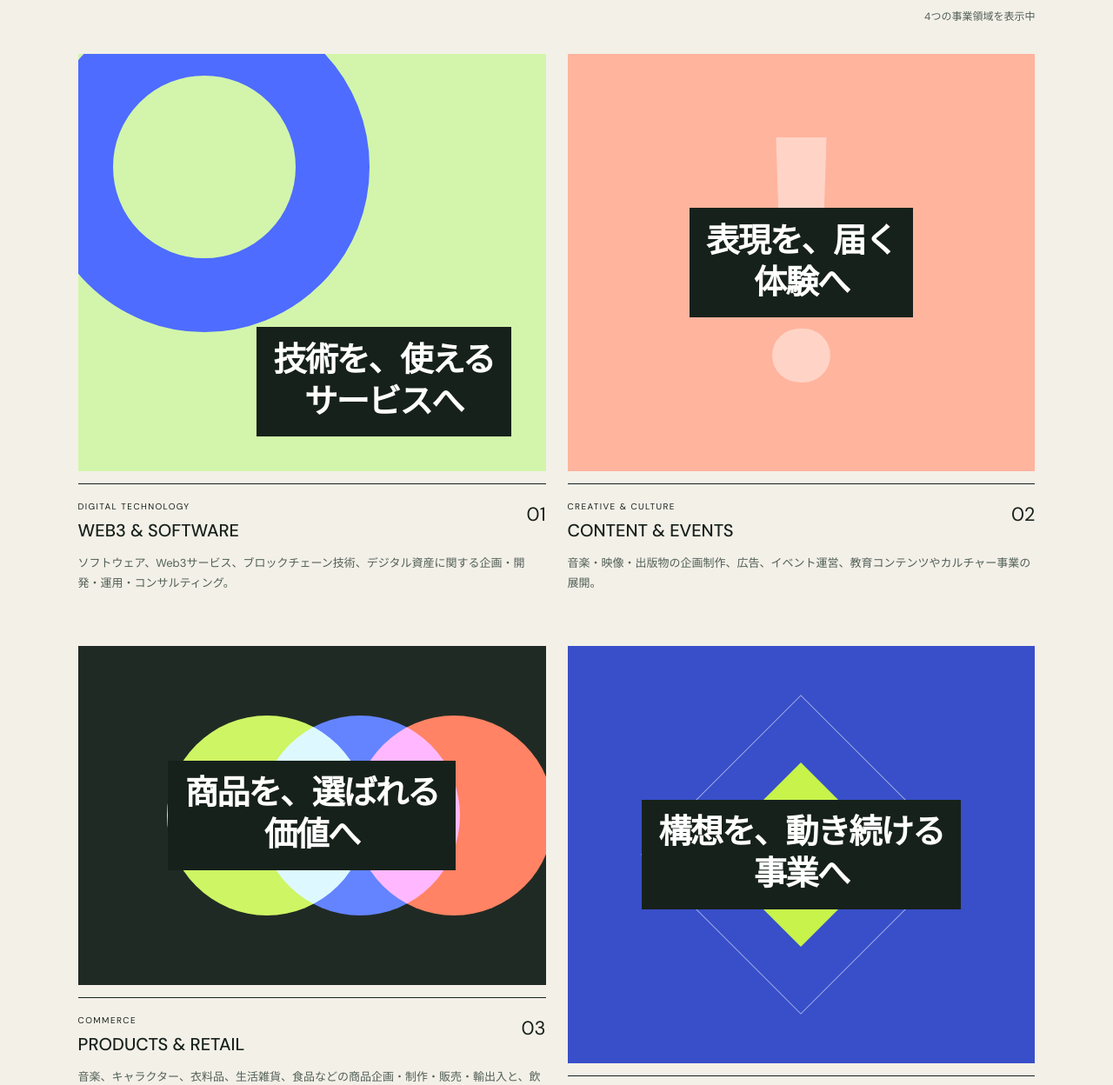
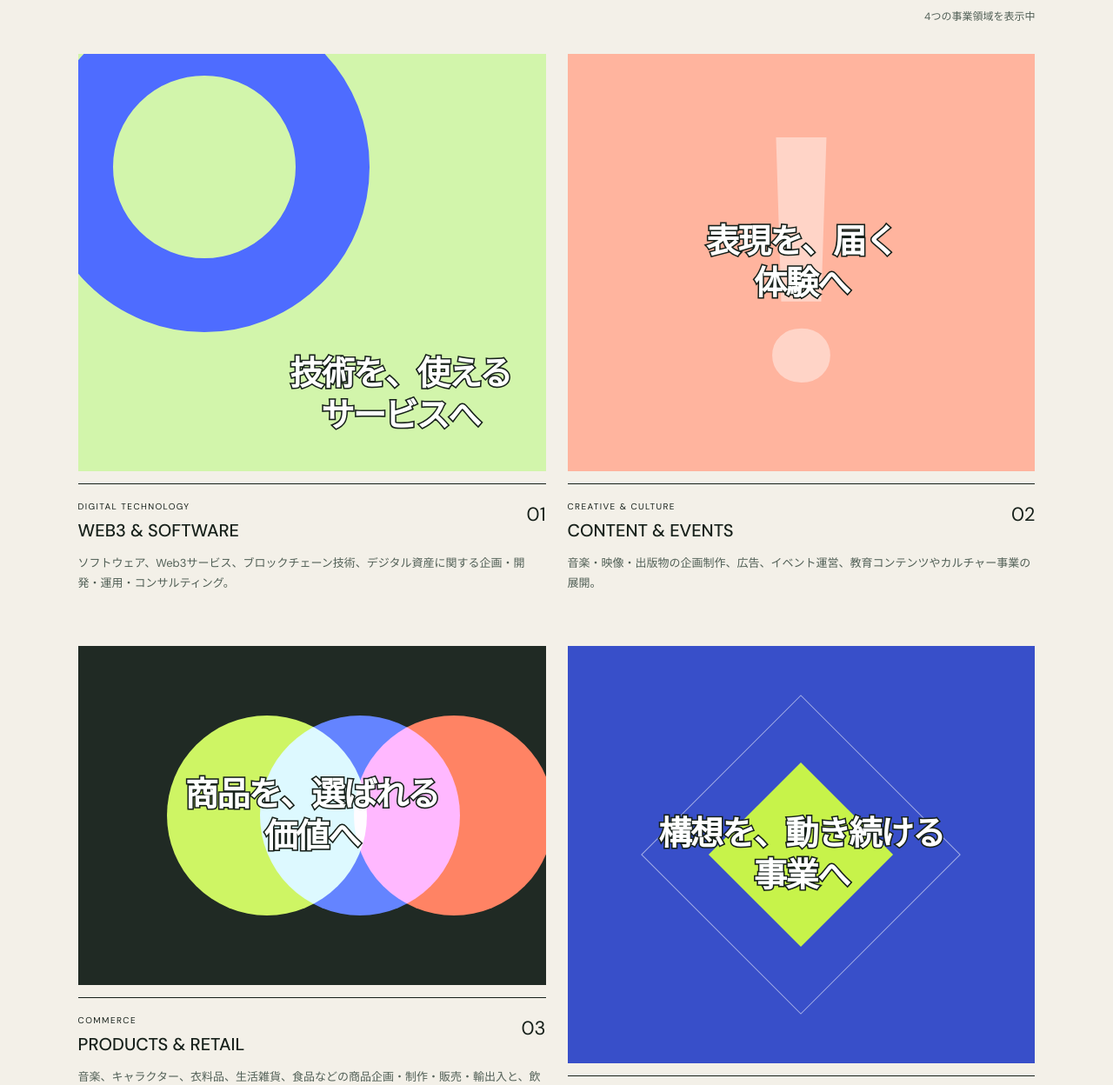
Before and after one commit to masuda-so/website, a Django app: page / in a window 1280 px wide. Shown: the part 2280-3528 px from the top of the page at 87% size. Run offline with Django 5.2, Linux system fonts and the light colour scheme; parts of the project's set-up code (start-up, migrations or seed data) failed here and were passed over; some libraries are stand-ins or nearby versions.

Commit message:
Remove project caption panels

```diff
--- a/website/static/css/project.css
+++ b/website/static/css/project.css
@@ -532,13 +532,14 @@ body.nexus-page {
   position: relative;
   z-index: 2;
   max-width: 100%;
-  padding: 0.35em 0.5em 0.42em;
   color: white;
   font-size: clamp(1.7rem, 3vw, 3.5rem);
   line-height: 1.25;
   text-align: center;
   letter-spacing: -0.05em;
-  background: var(--ink);
+  paint-order: stroke fill;
+  -webkit-text-stroke: 0.08em var(--ink);
+  text-shadow: 0 1px 1px rgb(23 33 27 / 35%);
 }
 
 .nexus-page .art-one {
```
